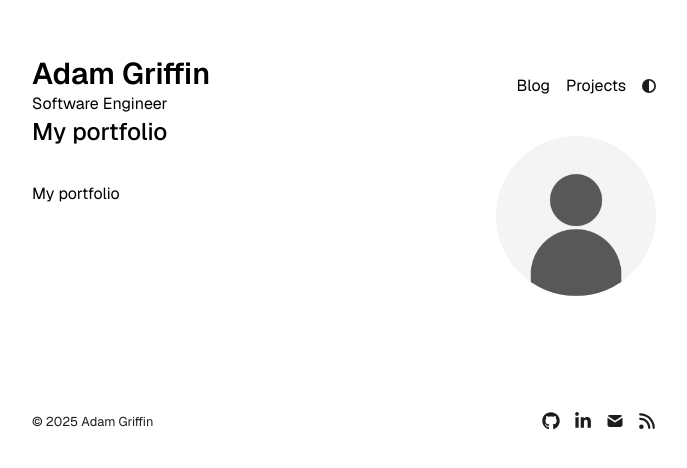
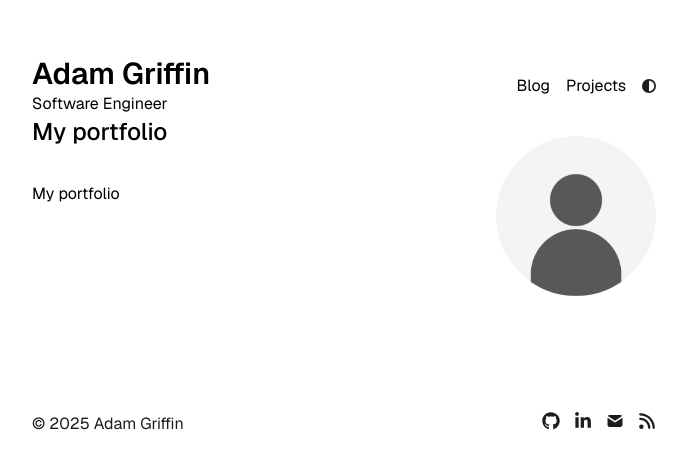
Before and after one commit to adamwgriffin/portfolio, a Next.js app: page / in a window 1280 px wide. Shown: the top 468 px of the page, without its empty margins (296-983 px from the left). Built offline with nearby package versions, Linux system fonts and the light colour scheme.

Commit message:
Refactored footer

```diff
--- /dev/null
+++ b/app/components/SocialLink.tsx
@@ -0,0 +1,12 @@
+export type SocialLinkProps = {
+  href: string;
+  children: React.ReactNode;
+};
+
+export function SocialLink({ href, children }: SocialLinkProps) {
+  return (
+    <a href={href} target="_blank" rel="noopener noreferrer">
+      {children}
+    </a>
+  );
+}
--- /dev/null
+++ b/app/components/SocialLinks.tsx
@@ -0,0 +1,26 @@
+import { SocialLink } from "./SocialLink";
+import { socialLinks } from "@/app/lib/config";
+import { FaGithub, FaLinkedinIn, FaRss } from "react-icons/fa6";
+import { TbMailFilled } from "react-icons/tb";
+
+export function SocialLinks() {
+  return (
+    <div
+      className="flex text-lg gap-3.5 float-right transition-opacity
+        duration-300 hover:opacity-90"
+    >
+      <SocialLink href={socialLinks.github}>
+        <FaGithub />
+      </SocialLink>
+      <SocialLink href={socialLinks.linkedin}>
+        <FaLinkedinIn />
+      </SocialLink>
+      <SocialLink href={socialLinks.email}>
+        <TbMailFilled />
+      </SocialLink>
+      <a href="/rss.xml" target="_self">
+        <FaRss />
+      </a>
+    </div>
+  );
+}
--- a/app/components/footer.tsx
+++ b/app/components/footer.tsx
@@ -1,38 +1,11 @@
-import { metaData, socialLinks } from "app/lib/config";
-import { FaGithub, FaLinkedinIn, FaRss } from "react-icons/fa6";
-import { TbMailFilled } from "react-icons/tb";
-
-const YEAR = new Date().getFullYear();
-
-function SocialLink({ href, icon: Icon }) {
-  return (
-    <a href={href} target="_blank" rel="noopener noreferrer">
-      <Icon />
-    </a>
-  );
-}
-
-function SocialLinks() {
-  return (
-    <div
-      className="flex text-lg gap-3.5 float-right transition-opacity
-        duration-300 hover:opacity-90"
-    >
-      <SocialLink href={socialLinks.github} icon={FaGithub} />
-      <SocialLink href={socialLinks.linkedin} icon={FaLinkedinIn} />
-      <SocialLink href={socialLinks.email} icon={TbMailFilled} />
-      <a href="/rss.xml" target="_self">
-        <FaRss />
-      </a>
-    </div>
-  );
-}
+import { metaData } from "app/lib/config";
+import { SocialLinks } from "./SocialLinks";
 
 export default function Footer() {
   return (
-    <small className="block lg:mt-24 mt-16 text-[#1C1C1C] dark:text-[#D4D4D4]">
-      <time>© {YEAR}</time> {metaData.title}
+    <footer className="block lg:mt-24 mt-16 text-[#1C1C1C] dark:text-[#D4D4D4]">
+      <time>© {new Date().getFullYear()}</time> {metaData.title}
       <SocialLinks />
-    </small>
+    </footer>
   );
 }
```
